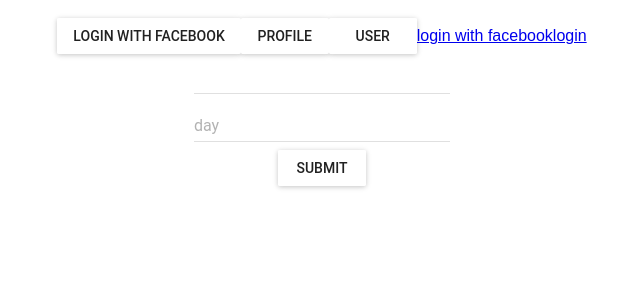
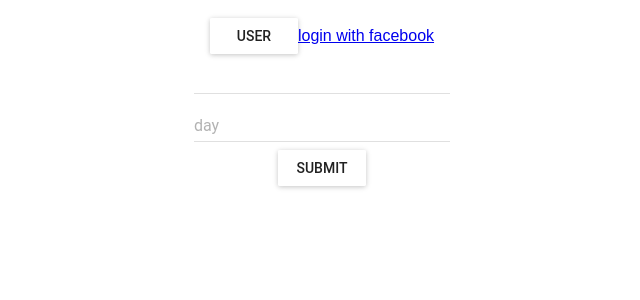
Before and after one commit to mcpengelly/calendar, a React (Create React App) app in the folder client/: page / in a window 1280 px wide. Shown: the top 300 px of the page, without its empty margins (318-958 px from the left). Built offline with nearby package versions, Linux system fonts and the light colour scheme.

Commit message:
[feat/user-api] simplify client requests to backend, adjust .gitignore

```diff
--- a/client/src/components/FbLoginButton.js
+++ b/client/src/components/FbLoginButton.js
@@ -9,32 +9,14 @@ class FbLoginButton extends Component {
 	render() {
 		return (
 			<div>
-				<RaisedButton
-					label="Login with Facebook"
-					onClick={this.onFbLoginButtonClick.bind(this)}
-				/>
-				<RaisedButton
-					label="Profile"
-					onClick={this.onProfileClick.bind(this)}
-				/>
-				<RaisedButton
-					label="User"
-					onClick={this.onUserClick.bind(this)}
-				/>
-				<a href="http://localhost:3000/login/facebook">login with facebook</a>
-				<a href="http://localhost:3000/login">login</a>
+				<RaisedButton label="User" onClick={this.onUserClick.bind(this)} />
+				<a href="http://localhost:5000/login/facebook">login with facebook</a>
 			</div>
 		);
 	}
-	onFbLoginButtonClick() {
-		fetch('/login/facebook', { mode: 'no-cors' });
-	}
-	onProfileClick() {
-		// window.location.href = '/login/facebook'
-		// fetch('http://localhost:5000/login/facebook');
-	}
+
 	onUserClick() {
-		fetch('/user')
+		fetch('/user');
 	}
 }
 
```
Also changed, not shown: 1 other file (tests, documents, lock files or other folders).
